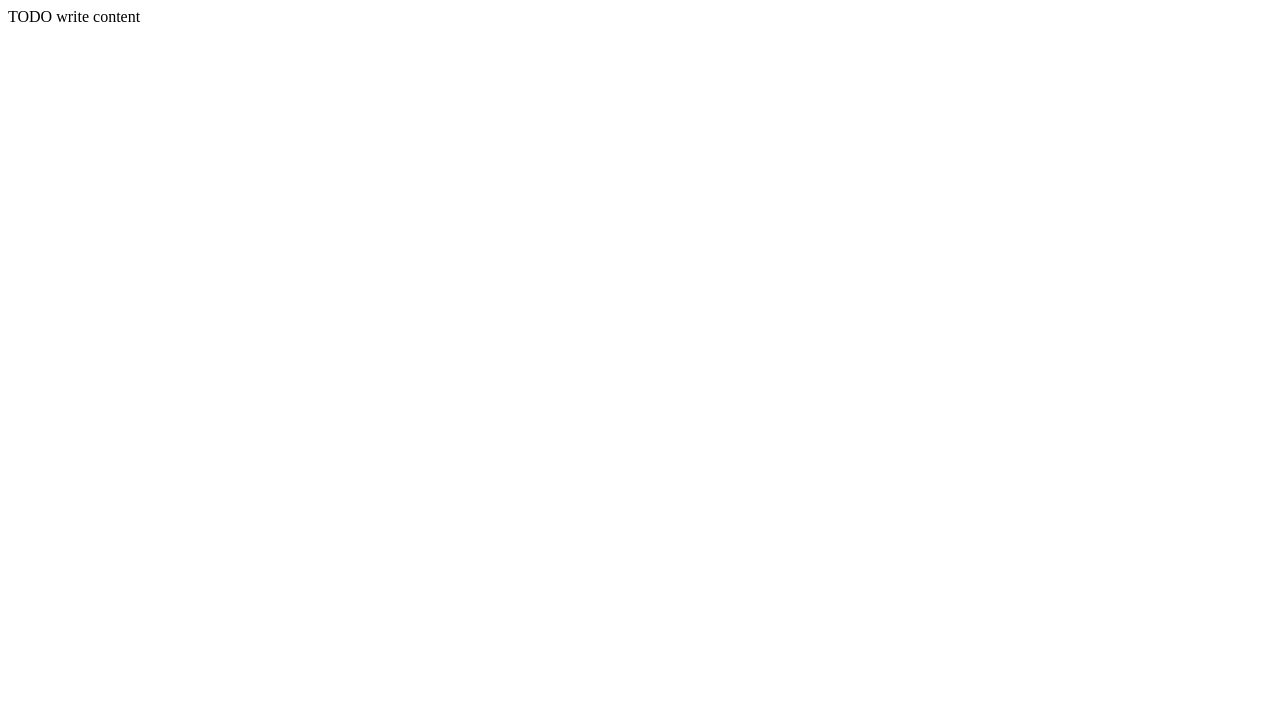
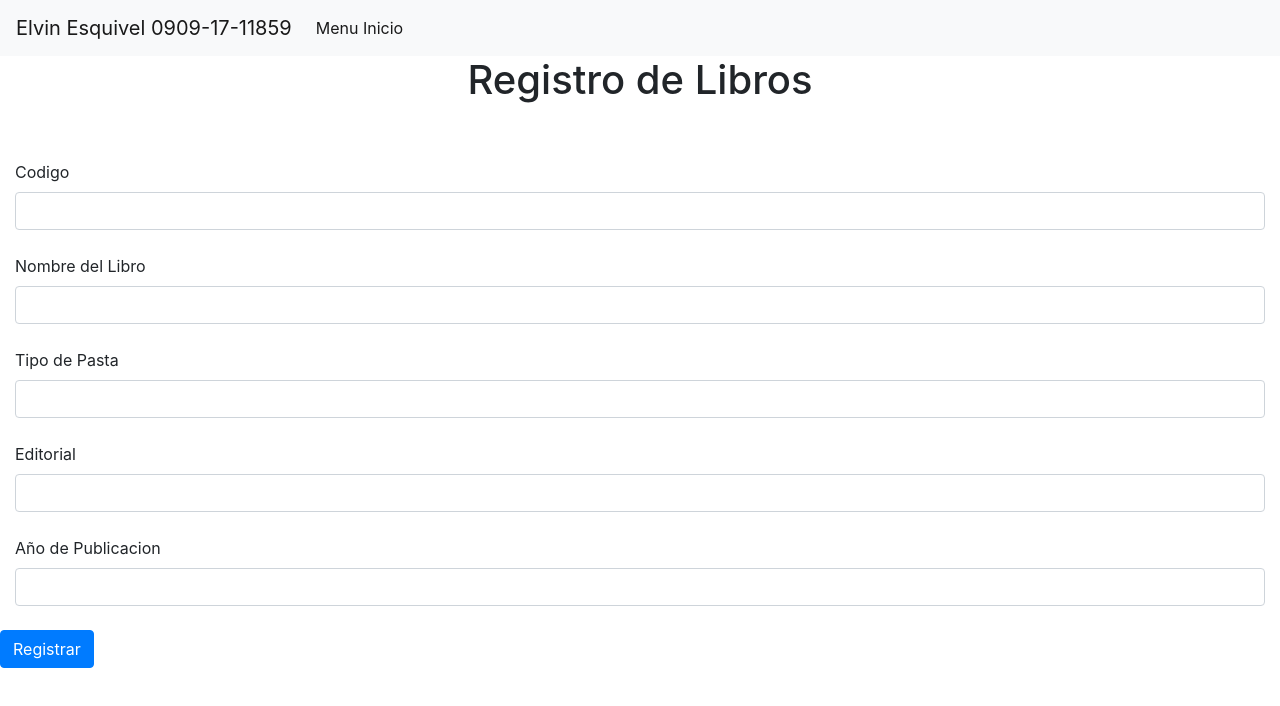
Before and after one commit to NoeEsquivel/Elvin_Parcial1, a plain HTML site: page web/index.html in a window 1280 px wide. Drawn offline with nearby package versions, Linux system fonts and the light colour scheme.

Commit message:
Commit 2 creacion de formulario con barra menu

```diff
--- a/web/index.html
+++ b/web/index.html
@@ -5,11 +5,92 @@ Click nbfs://nbhost/SystemFileSystem/Templates/JSP_Servlet/Html.html to edit thi
 -->
 <html>
     <head>
-        <title>TODO supply a title</title>
+        <title>Primer Parcial</title>
         <meta charset="UTF-8">
         <meta name="viewport" content="width=device-width, initial-scale=1.0">
+        <link rel="shortcut icon" href="https://i.pinimg.com/originals/34/22/90/3422900cb9e9bd4ce803847129eb6c9f.jpg">
+        <link rel="stylesheet" href="https://cdn.jsdelivr.net/npm/bootstrap@4.6.2/dist/css/bootstrap.min.css" integrity="sha384-xOolHFLEh07PJGoPkLv1IbcEPTNtaed2xpHsD9ESMhqIYd0nLMwNLD69Npy4HI+N" crossorigin="anonymous">
+        <script src="https://cdn.jsdelivr.net/npm/bootstrap@4.6.2/dist/js/bootstrap.bundle.min.js" integrity="sha384-Fy6S3B9q64WdZWQUiU+q4/2Lc9npb8tCaSX9FK7E8HnRr0Jz8D6OP9dO5Vg3Q9ct" crossorigin="anonymous"></script>
+
+
+
     </head>
     <body>
-        <div>TODO write content</div>
+
+
+        <nav class="navbar navbar-expand-lg navbar-light bg-light">
+  <a class="navbar-brand" href="#">Elvin Esquivel 0909-17-11859</a>
+  <button class="navbar-toggler" type="button" data-toggle="collapse" data-target="#navbarNavAltMarkup" aria-controls="navbarNavAltMarkup" aria-expanded="false" aria-label="Toggle navigation">
+    <span class="navbar-toggler-icon"></span>
+  </button>
+  <div class="collapse navbar-collapse" id="navbarNavAltMarkup">
+    <div class="navbar-nav">
+      <a class="nav-link active" href="#">Menu Inicio <span class="sr-only">(current)</span></a>
+
+    </div>
+  </div>
+</nav>
+
+
+
+
+        <center> <h1>Registro de Libros</h1> </center>
+
+     <br>
+     <br>
+
+
+
+    <div class="col">
+    <label>Codigo</label>
+    <input type="text" class="form-control" name="Codigo">
+    </div>
+           <br>
+
+
+
+
+    <div class="col">
+    <label>Nombre del Libro</label>
+    <input type="text" class="form-control" name="Nombre">
+    </div>
+           <br>
+
+    <div class="col">
+    <label>Tipo de Pasta</label>
+    <input type="text" class="form-control" name="Pasta">
+    </div>
+           <br>
+
+
+
+
+    <div class="col">
+    <label>Editorial</label>
+    <input type="text" class="form-control" name="Editorial">
+    </div>
+           <br>
+
+
+
+
+    <div class="col">
+    <label>Año de Publicacion</label>
+    <input type="text" class="form-control" name="Fecha">
+    </div>
+           <br>
+
+
+
+
+  <button type="submit" class="btn btn-primary">Registrar</button>
+
+
+
+
+
+
+
+
     </body>
 </html>
```
